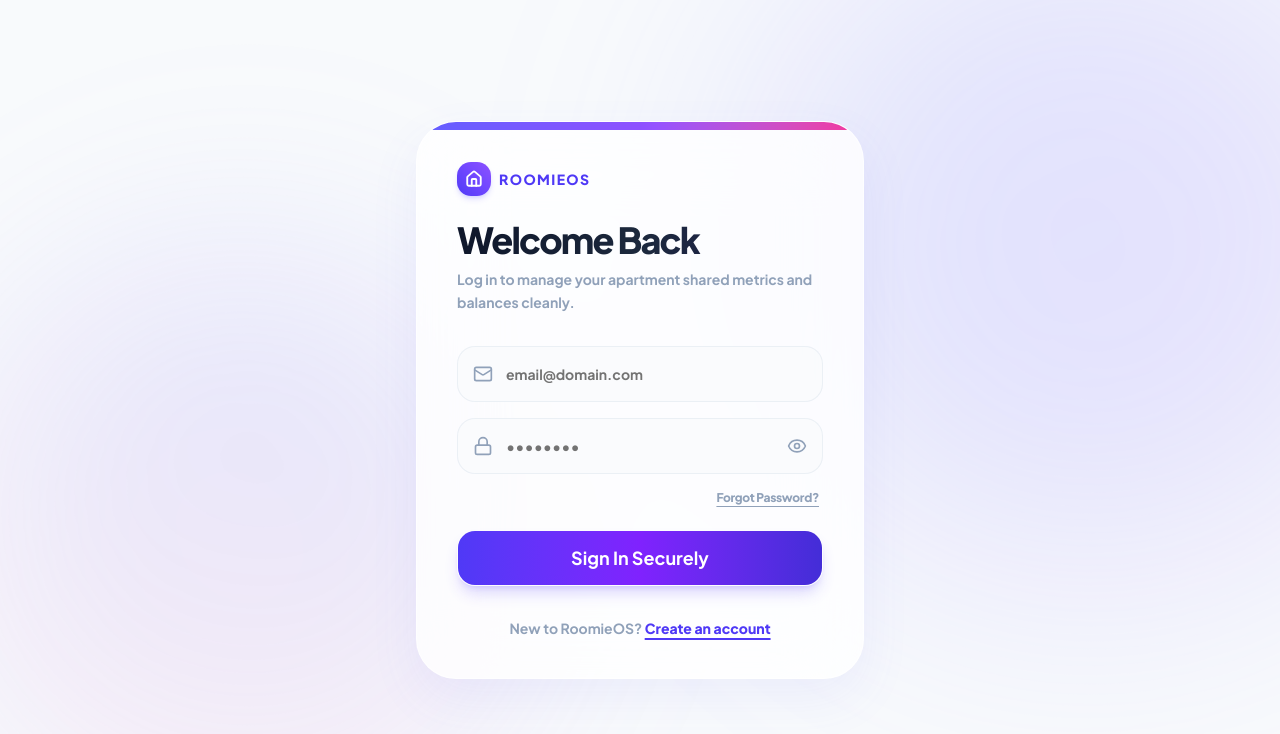
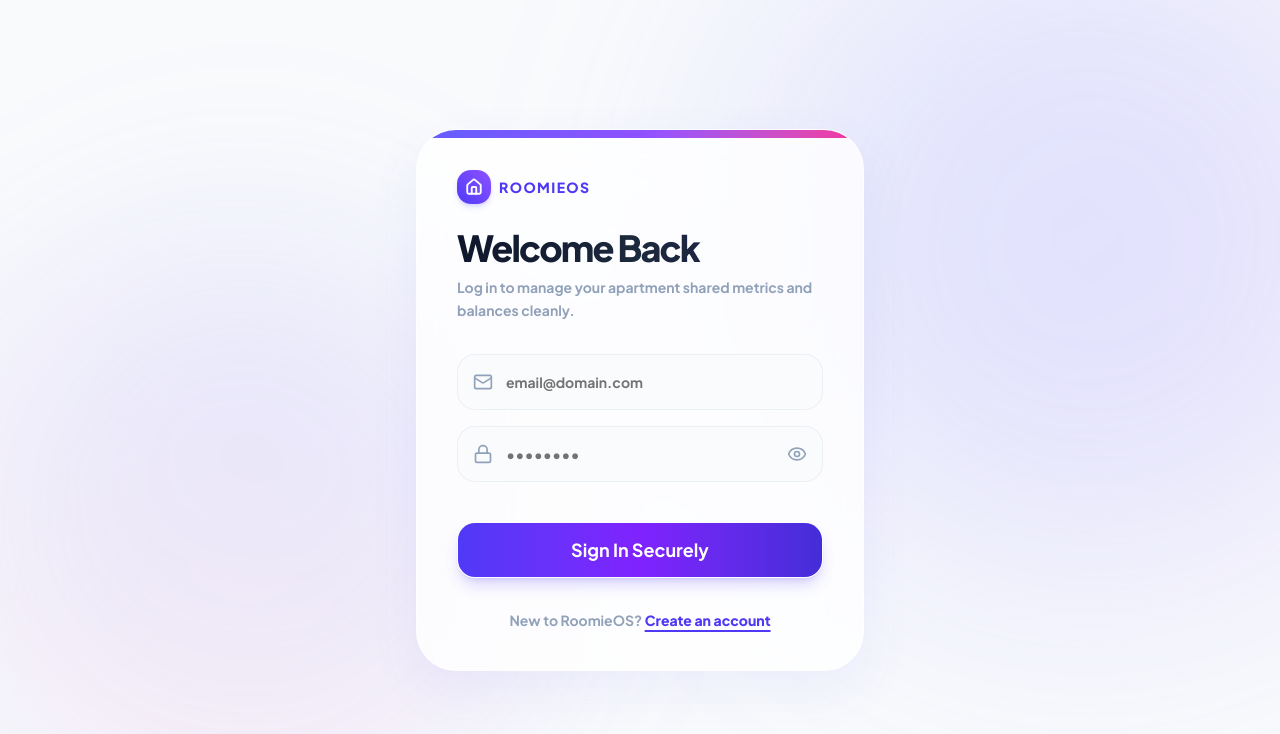
Before and after one commit to 1rajlaxmi/RoomieOS, a React (Vite) app in the folder frontend/: page /login in a window 1280 px wide. Shown: the top 734 px of the page. Built offline with nearby package versions, Linux system fonts and the light colour scheme; no server answers.

Commit message:
changes pushed

```diff
--- a/frontend/src/pages/Login.tsx
+++ b/frontend/src/pages/Login.tsx
@@ -145,7 +145,7 @@ export default function Login() {
               to="/forgot-password"
               className="text-xs font-black text-slate-400 hover:text-indigo-600 transition-colors tracking-tight underline decoration-1 underline-offset-4"
             >
-              Forgot Password?
+              {/* Forgot Password? */}
             </Link>
           </motion.div>
 
```
